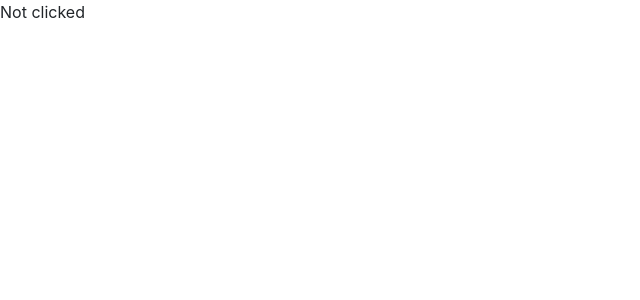
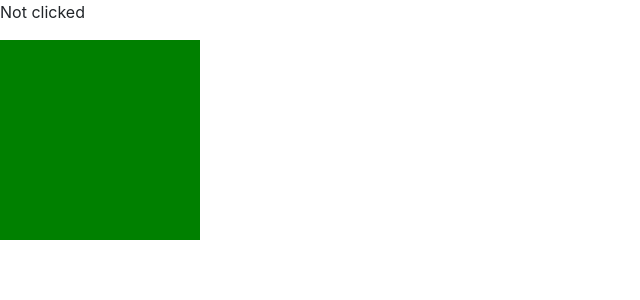
Before and after one commit to RaccoonHowell/Hooks-React-app, a React (Create React App) app: page / in a window 1280 px wide. Shown: the top 300 px of the page, without its empty margins (0-640 px from the left). Built offline with nearby package versions, Linux system fonts and the light colour scheme.

Commit message:
created a Square component that uses hooks

```diff
--- a/src/App.js
+++ b/src/App.js
@@ -1,8 +1,12 @@
 import React from "react";
-import Clicked from "./Clicked"
+import Clicked from "./Clicked";
+import Square from "./Square";
 
 const App = () => (
-	<Clicked />
+	<>
+		<Clicked />
+		<Square color="blue"/>
+	</>
 );
 
 export default App;
--- /dev/null
+++ b/src/Square.js
@@ -0,0 +1,17 @@
+import React, { useState } from "react";
+
+const Square = ({ color }) => {
+    const [clicked, setClicked] = useState(false);
+
+    const updateClicked = () => setClicked(!clicked);
+
+    const divStyle = {
+        backgroundColor: clicked ? color : "green",
+        height: 200,
+        width: 200,
+    };
+
+    return <div onClick={ updateClicked } style={ divStyle } />;
+  }
+
+  export default Square;
```
